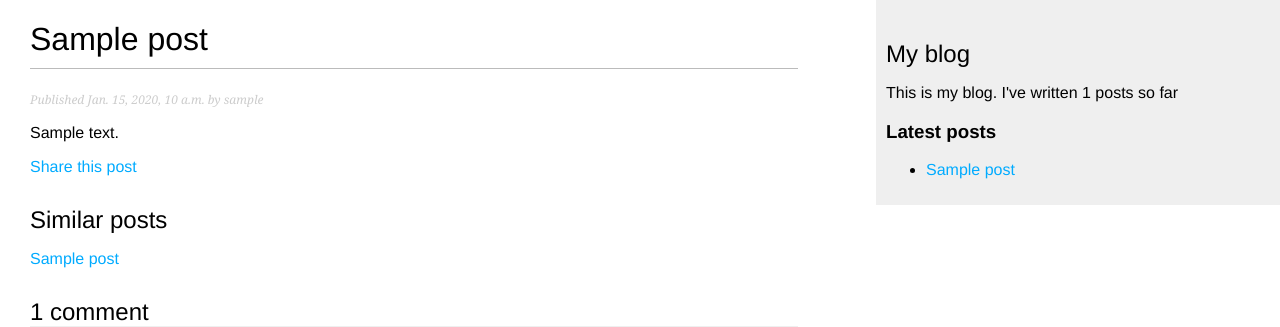
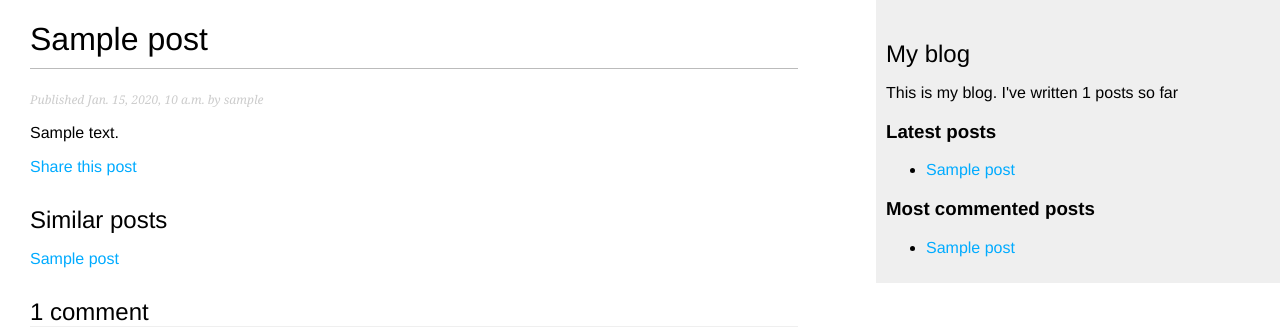
Before and after one commit to shavryl/onemoreblog, a Django app: template blog/templates/blog/post/detail.html in a window 1280 px wide. Shown: the top 327 px of the page. Run offline with Django 3.2, Linux system fonts and the light colour scheme; tables that the repository leaves empty hold one stand-in row (values such as "Sample post"); the template is opened without the code that fills it: values that come from a table or form of the project are taken from there, most other values are stand-ins (such as "Sample title", 1, 10 or a date in 2020).

Commit message:
custom template filter and markup

```diff
--- a/blog/templates/blog/base.html
+++ b/blog/templates/blog/base.html
@@ -7,16 +7,30 @@
     <link href="{% static "css/blog.css" %}" rel="stylesheet">
 </head>
 <body>
+
     <div id="content">
         {% block content %}
         {% endblock %}
     </div>
+
     <div id="sidebar">
+
         <h2>My blog</h2>
             <p>This is my blog. I've written {% total_posts %} posts so far</p>
 
         <h3>Latest posts</h3>
         {% show_latest_posts %}
+
+        <h3>Most commented posts</h3>
+        {% get_most_commented_posts as most_commented_posts %}
+        <ul>
+            {% for post in most_commented_posts %}
+                <li>
+                    <a href="{{ post.get_absolute_url }}">{{ post.title }}</a>
+                </li>
+            {% endfor %}
+        </ul>
+
     </div>
 </body>
 </html>
--- a/blog/templates/blog/post/detail.html
+++ b/blog/templates/blog/post/detail.html
@@ -1,4 +1,5 @@
 {% extends "blog/base.html" %}
+{% load blog_tags %}
 
 {% block title %}{{ post.title }}{% endblock %}
 
@@ -7,7 +8,7 @@
     <p class="date">
         Published {{ post.publish }} by {{ post.author }}
     </p>
-    {{ post.body|linebreaks }}
+    {{ post.body|markdown }}
     <p>
         <a href="{% url "blog:post_share" post.id %}">
             Share this post
--- a/blog/templates/blog/post/list.html
+++ b/blog/templates/blog/post/list.html
@@ -1,4 +1,5 @@
 {% extends "blog/base.html" %}
+{% load blog_tags %}
 
 {% block title %}My Blog{% endblock %}
 
@@ -15,10 +16,12 @@
                 {{ post.title }}
             </a>
         </h2>
+
         <p class="date">
             Published {{ post.publish }} by {{ post.author }}
         </p>
-        {{ post.body|truncatewords:30|linebreaks }}
+        {{ post.body|markdown|truncatewords_html:30}}
+
         <p class="tags">
             Tags:
 
--- a/blog/templatetags/blog_tags.py
+++ b/blog/templatetags/blog_tags.py
@@ -1,5 +1,8 @@
 from django import template
+from django.db.models import Count
+from django.utils.safestring import mark_safe
 from ..models import Post
+import markdown
 
 
 register = template.Library()
@@ -14,3 +17,14 @@ def total_posts():
 def show_latest_posts(count=5):
     latest_posts = Post.published.order_by('-publish')[:count]
     return {'latest_posts': latest_posts}
+
+
+@register.simple_tag
+def get_most_commented_posts(count=5):
+    return Post.published.annotate(total_comments=Count('comments'))\
+                        .order_by('-total_comments')[:count]
+
+
+@register.filter(name='markdown')
+def markdown_format(text):
+    return mark_safe(markdown.markdown(text))
--- a/onemoreblog/settings.py
+++ b/onemoreblog/settings.py
@@ -37,6 +37,8 @@ INSTALLED_APPS = [
     'django.contrib.sessions',
     'django.contrib.messages',
     'django.contrib.staticfiles',
+    'django.contrib.sites',
+    'django.contrib.sitemaps',
     'blog.apps.BlogConfig',
     'taggit',
 ]
```
